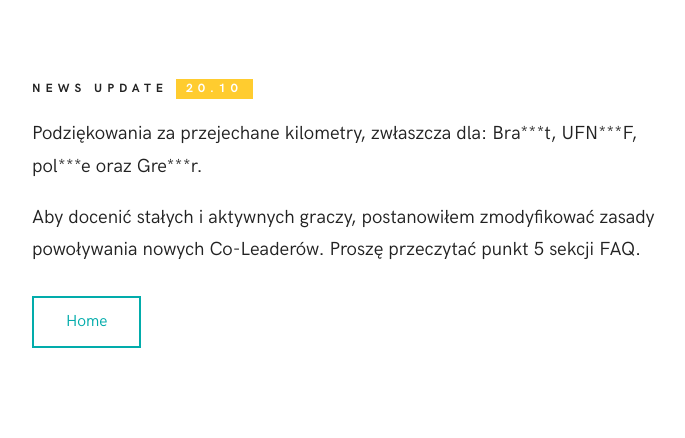
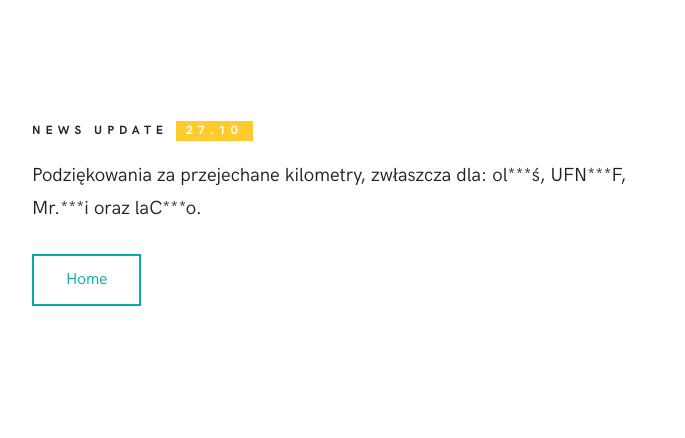
Before and after one commit to plrteam/plrteam.github.io, a plain HTML site: page update.html in a window 1280 px wide. Shown: the part 181-619 px from the top of the page, without its empty margins (288-973 px from the left). Drawn offline with Linux system fonts and the light colour scheme.

Commit message:
Update update.html

```diff
--- a/update.html
+++ b/update.html
@@ -38,10 +38,9 @@
         <!-- CONTENT -->
         <div class="content">
 
-            <h4>NEWS UPDATE <span class="highlight yellow">20.10</span></h4>
+            <h4>NEWS UPDATE <span class="highlight yellow">27.10</span></h4>
 
-            <p>Podziękowania za przejechane kilometry, zwłaszcza dla: Bra***t, UFN***F, pol***e oraz Gre***r.</p>
-            <p>Aby docenić stałych i aktywnych graczy, postanowiłem zmodyfikować zasady powoływania nowych Co-Leaderów. Proszę przeczytać punkt 5 sekcji FAQ.</p>
+            <p>Podziękowania za przejechane kilometry, zwłaszcza dla: ol***ś, UFN***F, Mr.***i oraz laC***o.</p>
 
             <a class="button azure" href="index.html">Home</a>
 
```
